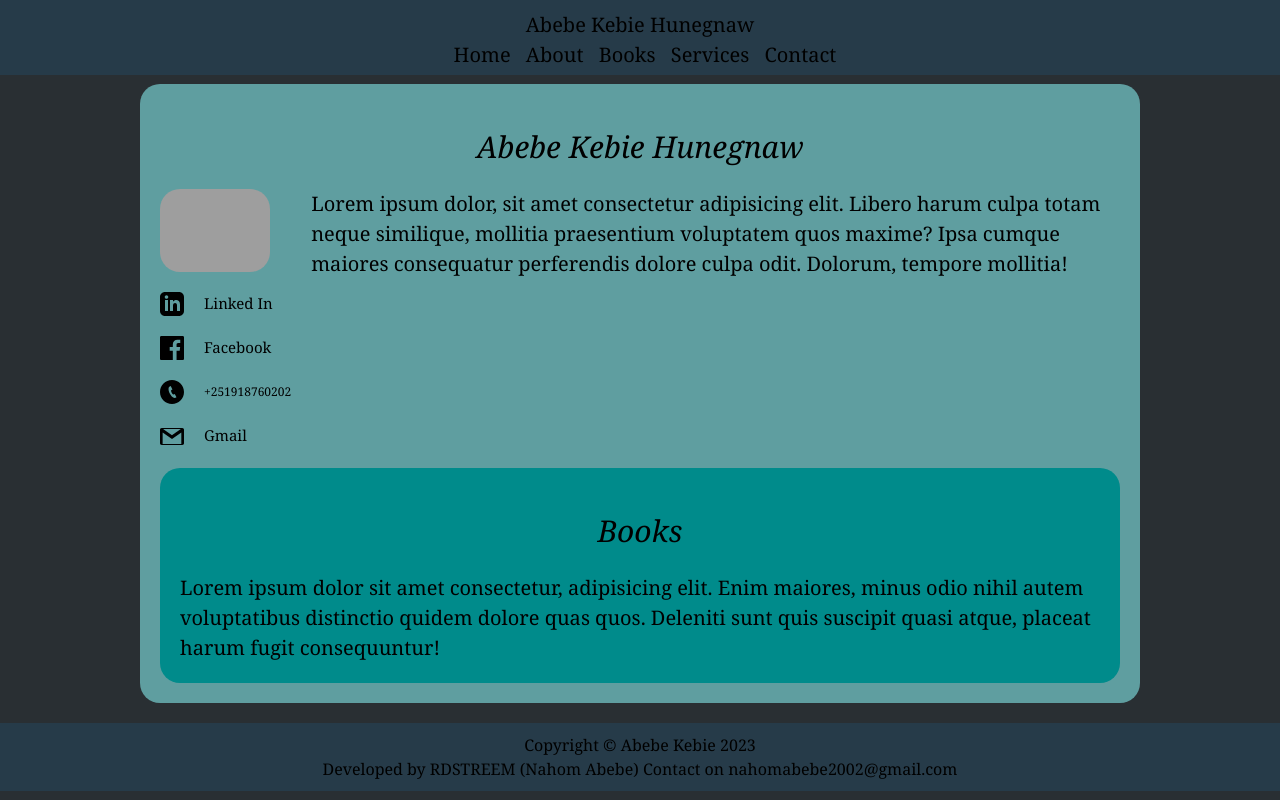
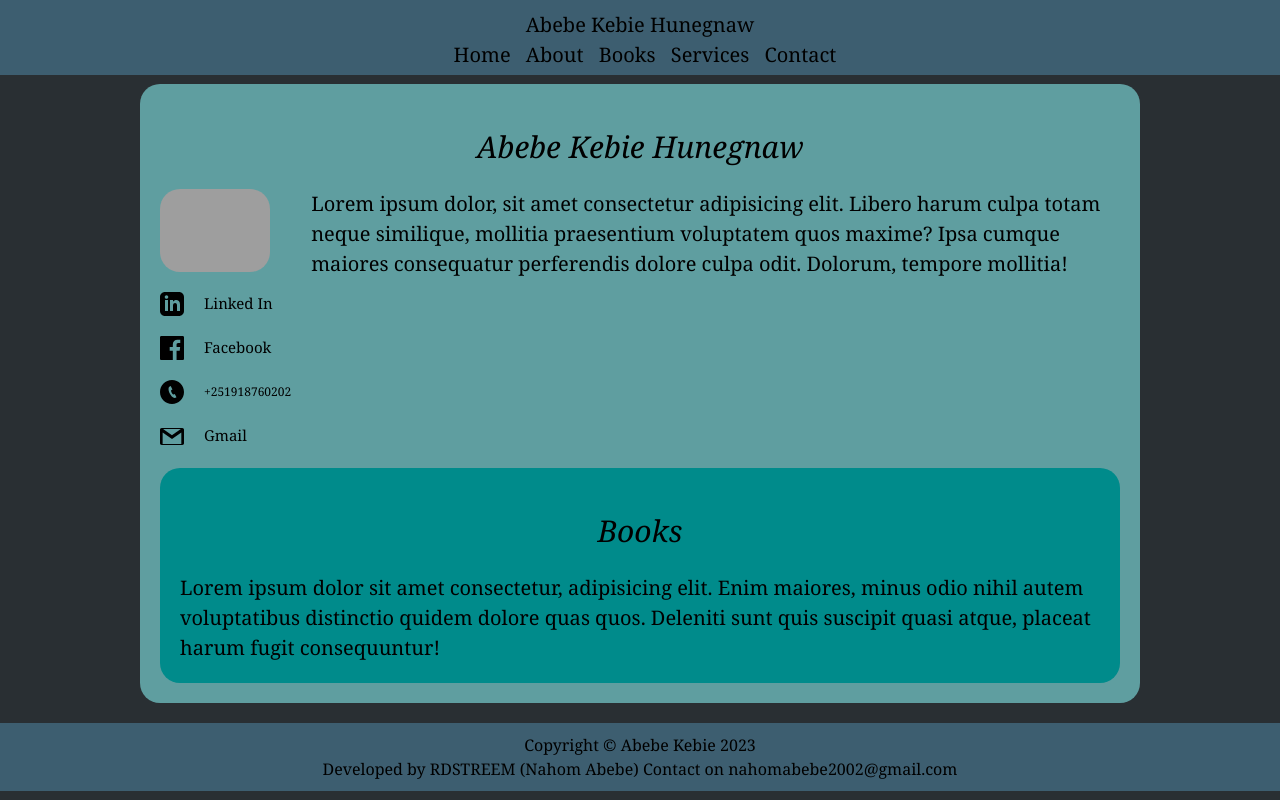
Before and after one commit to RDSTREEM/Author-Website, a SvelteKit app: page / in a window 1280 px wide. Built offline with nearby package versions, Linux system fonts and the light colour scheme; grey boxes are pictures that could not be loaded.

Commit message:
Minor color tweak for navbar

```diff
--- a/src/styles/global.css
+++ b/src/styles/global.css
@@ -2,8 +2,7 @@
 	/* --nav-color: #233b53; */
 	--color-1: #1f5e98;
 	--color-2: #292f33;
-	--color-7: #263b49;
-	--color-7-back: #3d5e70c4;
+	--color-7: #3d5e70;
 	--color-3: #55acee;
 	--color-4: #99aab5;
 	--color-5: #ccd6dd;
```
